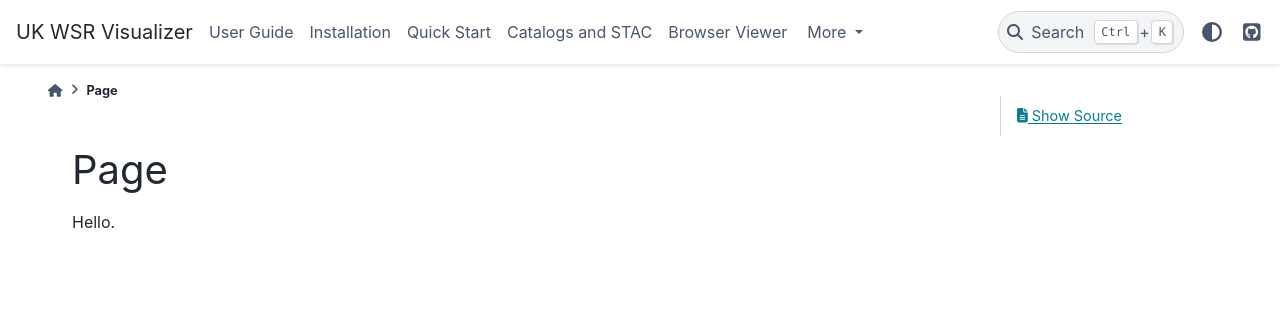
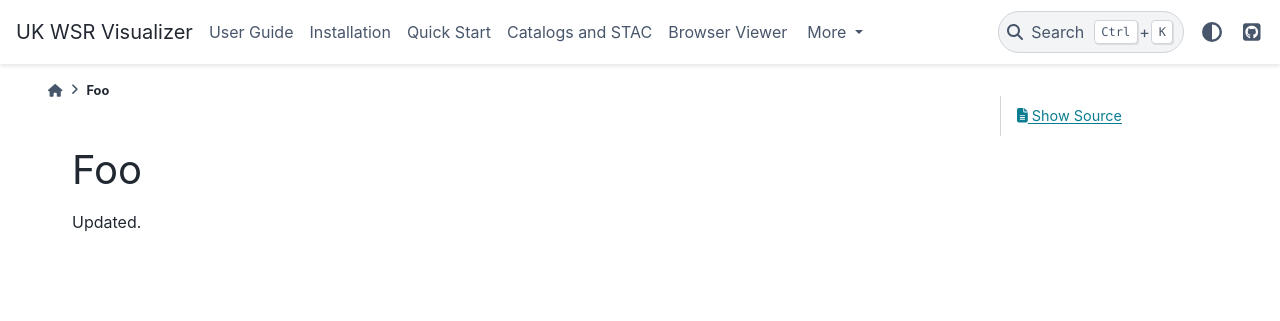
Before and after one commit to rrniii/uk-wsr-visualizer, a Sphinx documentation site: the page built from docs/page1.md, in a window 1280 px wide. Shown: the top 321 px of the page. Built offline with Sphinx 7.4.7 and the PyData theme 0.15.4, drawn with Linux system fonts in a browser that asks for light colours; pages that are not in the unit, such as notebooks, are missing from menus.

Commit message:
Update docs page

```diff
--- a/docs/page1.md
+++ b/docs/page1.md
@@ -1,3 +1,3 @@
-# Page
+# Foo
 
-Hello.
+Updated.
```
